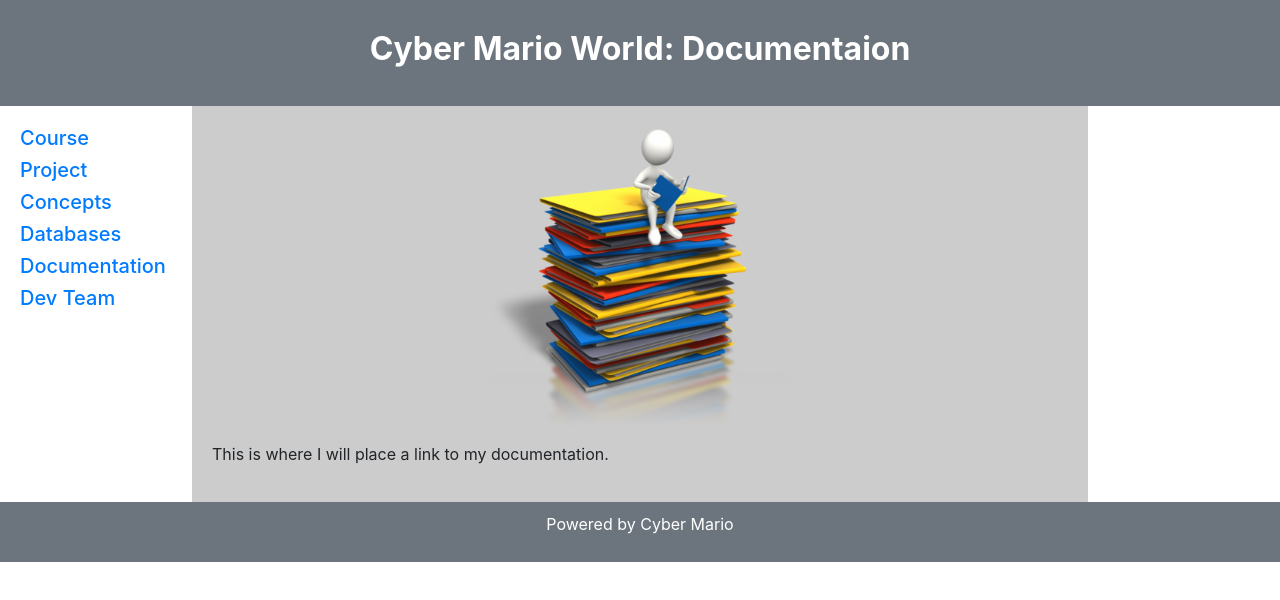
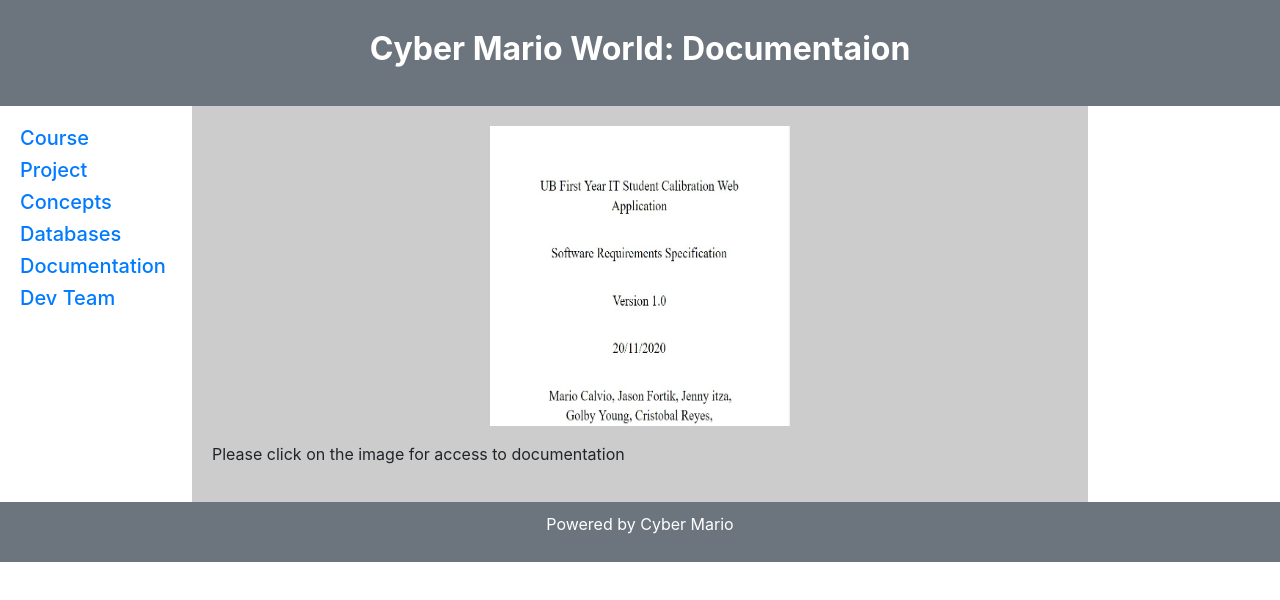
Before and after one commit to Cyber-Mario/FoC, a plain HTML site: page documentation.html in a window 1280 px wide. Drawn offline with nearby package versions, Linux system fonts and the light colour scheme.

Commit message:
Update documentation.html
Replace documentation image and link documentation to new image.

```diff
--- a/documentation.html
+++ b/documentation.html
@@ -27,10 +27,11 @@
   </nav>
 
   <article>
-   <center><img src="documents.png" alt="character sitting on files"  width="300" height="300px"></center>
+   <center><a href="https://docs.google.com/document/d/1zAQ3OYUjxypJ-TqHuDrfIs849TM5Sto8mKBuXT-h9IE/edit">
+	   <img src="doc.jpg" alt="character sitting on files"  width="300" height="300px"></center></a>
    <p></p>
 
-    <p>This is where I will place a link to my documentation.</p>
+    <p>Please click on the image for access to documentation</p>
 
     </article>
 </section>
```
